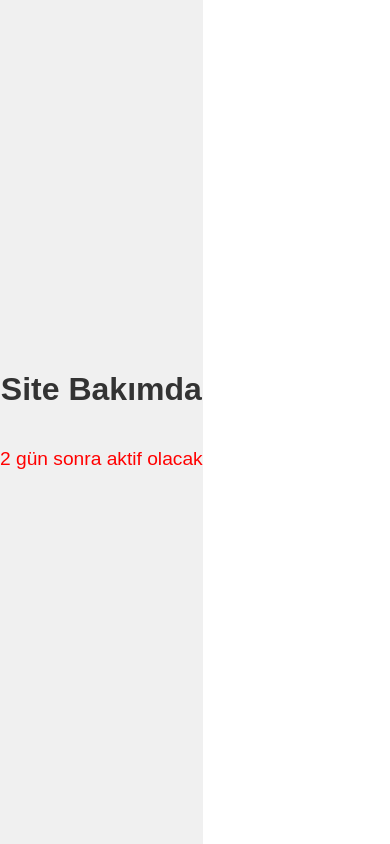
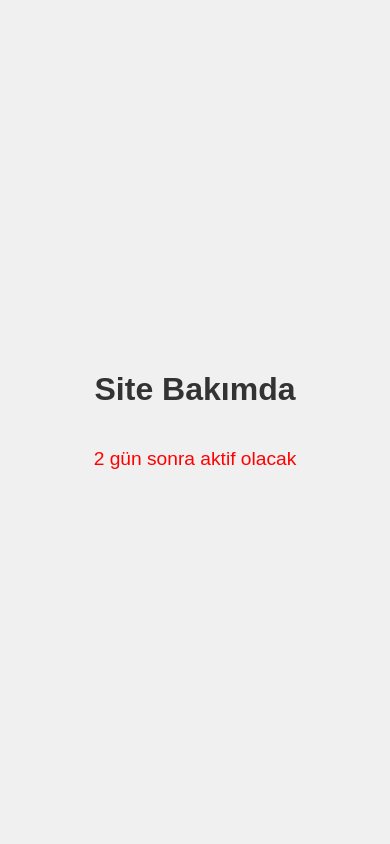
Before and after one commit to yusufuyar01/kyk_yemek_kahvalti, a React (Vite) app in the folder kykyemek/: page / in a window 390 px wide. Built offline with nearby package versions, Linux system fonts and the light colour scheme.

Commit message:
Update MobileMealPlanner.css

```diff
--- a/kykyemek/src/MobileMealPlanner.css
+++ b/kykyemek/src/MobileMealPlanner.css
@@ -1,12 +1,17 @@
+/* Tüm ekranı kapsayacak şekilde ayarlar */
 .maintenance-container {
   display: flex;
   flex-direction: column;
   justify-content: center;
   align-items: center;
-  height: 100vh;
+  width: 100vw; /* Tam genişlik */
+  height: 100vh; /* Tam yükseklik */
+  margin: 0; /* Kenar boşluklarını kaldır */
+  padding: 0; /* İç boşlukları kaldır */
   background-color: #f0f0f0;
   color: #333;
   font-family: Arial, sans-serif;
+  box-sizing: border-box; /* Padding ve border'ı hesaba katar */
 }
 
 .maintenance-message {
```
